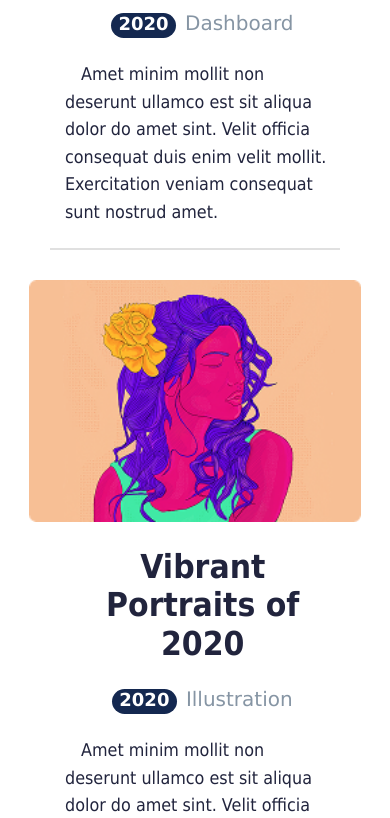
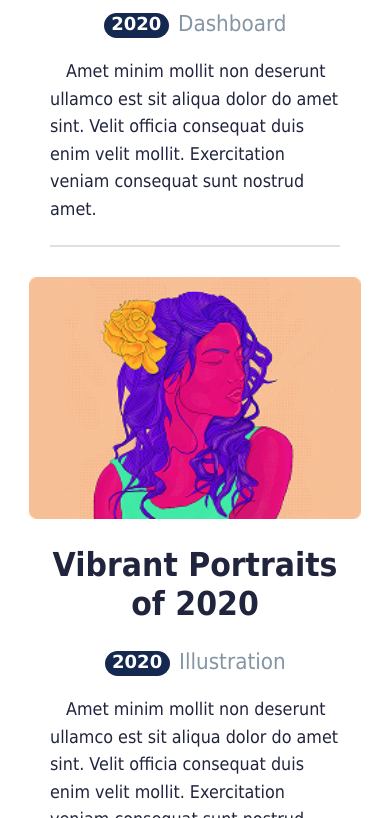
Before and after one commit to SnowSalam/portfolio, a plain HTML site: page works.html in a window 390 px wide. Shown: the part 553-1371 px from the top of the page. Drawn offline with Linux system fonts and the light colour scheme.

Commit message:
Fix mobile layout

```diff
--- a/styles/home.css
+++ b/styles/home.css
@@ -192,7 +192,7 @@ li.header-links {
     }
 
     .hello {
-        margin-top: 2rem;
+        margin: 2rem 5% 50px;
         flex-direction: column;
         align-items: center;
         text-align: center;
@@ -327,12 +327,14 @@ li.header-links {
     border-radius: 15px;
     text-align: center;
     margin-right: 30px;
-    margin-bottom: 30px;
 }
 
 .work-theme {
+    display: inline-block;
     color: #8695A4;
     font-size: 20px;
+    text-wrap: nowrap;
+    margin-bottom: 30px;
 }
 
 .custom-line {
@@ -383,7 +385,7 @@ li.header-links {
     }
 
     .work-text {
-        margin-left: 5%;
+        margin-left: 0;
     }
 
     .work-text h2 {
```
